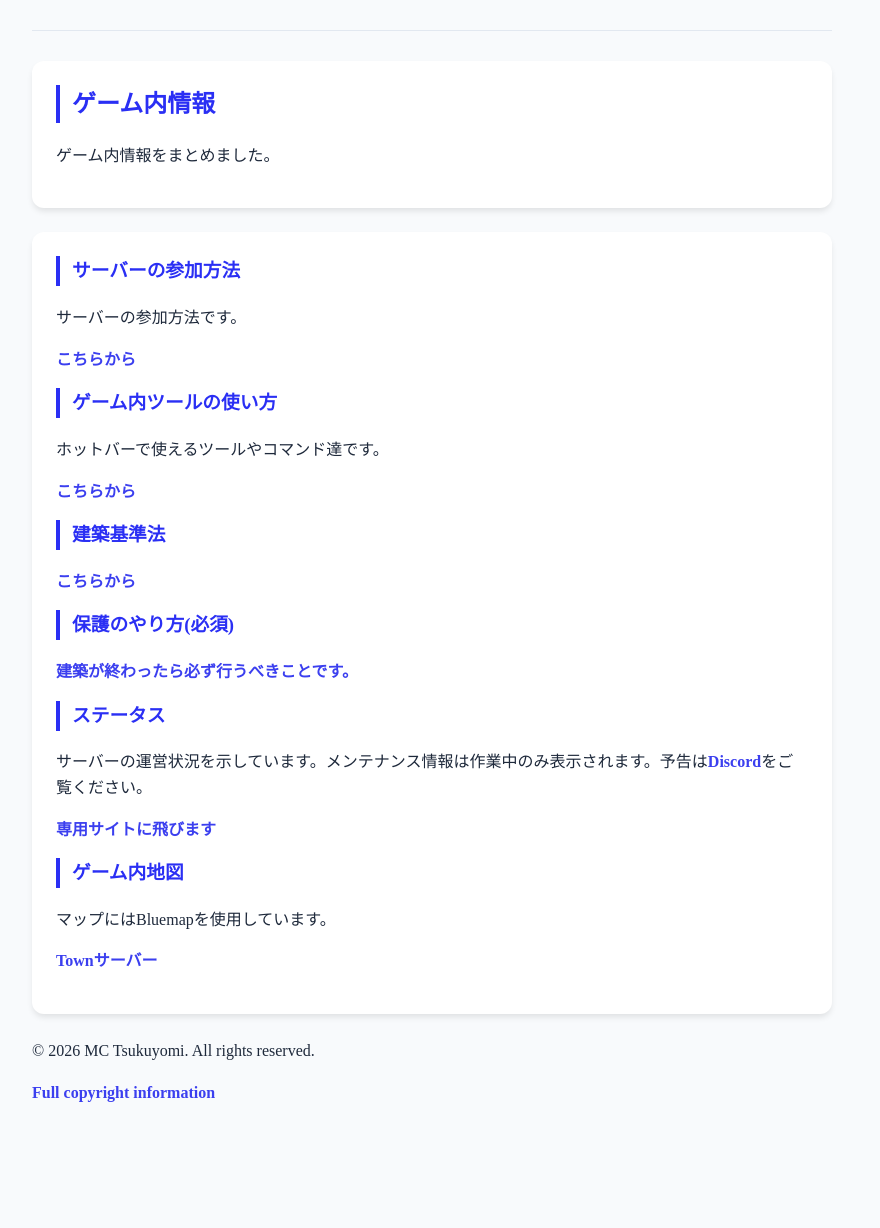
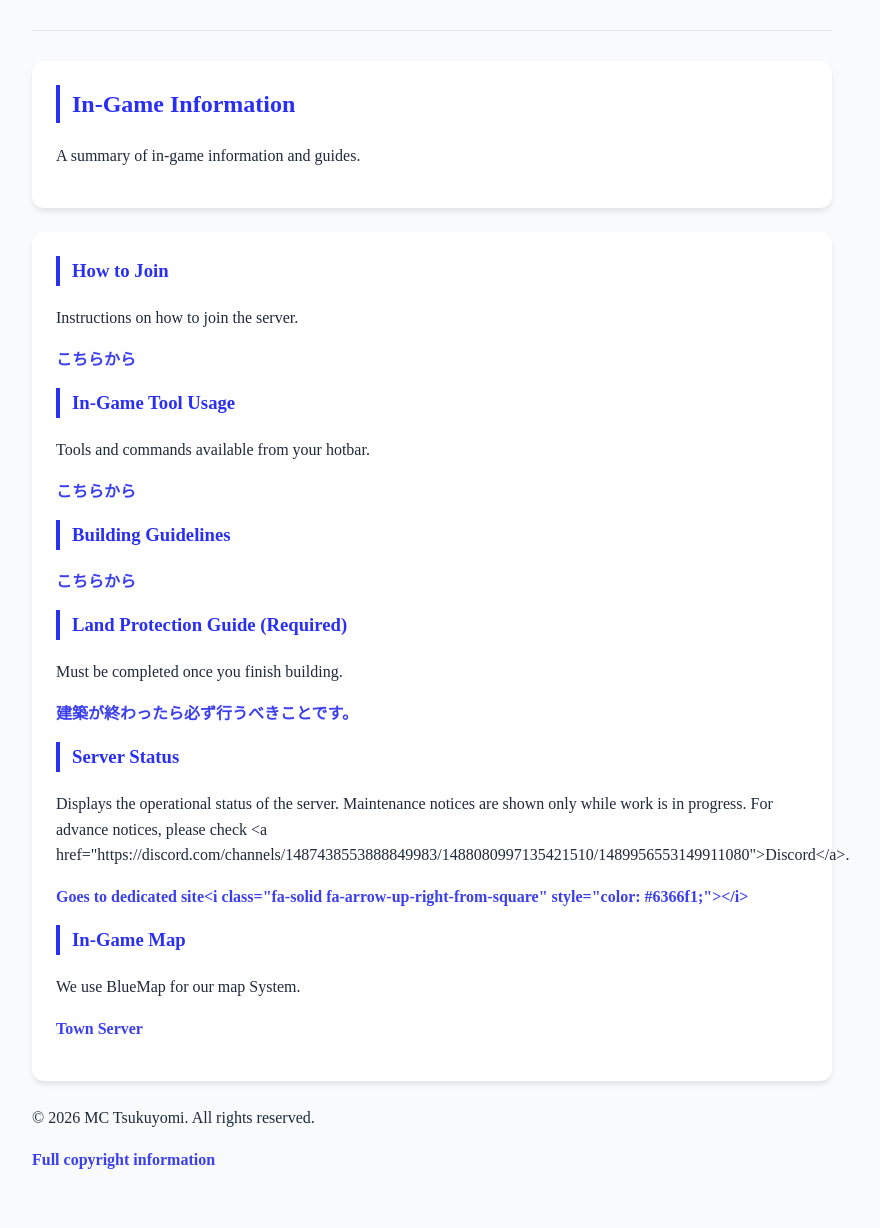
Before and after one commit to clusters-prj/MCKaguyaWeb, a PHP site: page /pages/gameinfo.php in a window 1280 px wide. Shown: the part 191-1419 px from the top of the page, without its empty margins (208-1088 px from the left). Before the commit the page ends 1293 px from the top, so only its background shows below. Run offline with PHP 8.4, Linux system fonts and the light colour scheme; some web fonts are replaced.

Commit message:
Add localization for game information page and update progress details

```diff
--- a/lang/en.php
+++ b/lang/en.php
@@ -99,9 +99,31 @@
     'progress_heading' => 'Recreation Progress',
     'progress_intro' => 'Current progress rates for each element of the project.',
     'progress_water_stage' => 'Water Live Stage Recreation',
-    'progress_water_stage_status' => 'Mostly Completed',
-    'progress_water_stage_detail' => 'Mostly completed',
+    'progress_water_stage_status' => 'Almost Complete',
+    'progress_water_stage_detail' => 'Login location construction in progress...',
     'progress_tsukuyomi_town' => 'Tsukuyomi Town Recreation',
     'progress_tsukuyomi_town_status' => 'Moderately Completed',
     'progress_tsukuyomi_town_detail' => 'Second layer, garden construction in progress...',
+
+    // === gameinfo.php ===
+    'gameinfo_page_title' => 'In-Game Information - Super Kaguya Hime! Recreation Project',
+    'gameinfo_heading' => 'In-Game Information',
+    'gameinfo_intro' => 'A summary of in-game information and guides.',
+    'gameinfo_connect_title' => 'How to Join',
+    'gameinfo_connect_info' => 'Instructions on how to join the server.',
+    'gameinfo_connect_link' => 'Click here',
+    'gameinfo_tools_title' => 'In-Game Tool Usage',
+    'gameinfo_tools_info' => 'Tools and commands available from your hotbar.',
+    'gameinfo_tools_link' => 'Click here',
+    'gameinfo_build_manual_title' => 'Building Guidelines',
+    'gameinfo_build_manual_link' => 'Click here',
+    'gameinfo_wra_title' => 'Land Protection Guide (Required)',
+    'gameinfo_wra_info' => 'Must be completed once you finish building.',
+    'gameinfo_wra_link' => 'Click here',
+    'gameinfo_status_title' => 'Server Status',
+    'gameinfo_status_info' => 'Displays the operational status of the server. Maintenance notices are shown only while work is in progress. For advance notices, please check <a href="https://discord.com/channels/1487438553888849983/1488080997135421510/1489956553149911080">Discord</a>.',
+    'gameinfo_status_link' => 'Goes to dedicated site<i class="fa-solid fa-arrow-up-right-from-square" style="color: #6366f1;"></i>',
+    'gameinfo_map_title' => 'In-Game Map',
+    'gameinfo_map_info' => 'We use BlueMap for our map System.',
+    'gameinfo_map_town_link' => 'Town Server',
 ];
--- a/pages/gameinfo.php
+++ b/pages/gameinfo.php
@@ -5,37 +5,38 @@
     <meta charset="UTF-8">
     <meta name="viewport" content="width=device-width, initial-scale=1.0">
     <link rel="stylesheet" href="/assets/style.css" id="main-style">
-    <title>ゲーム内情報 - 超かぐや姫！再現プロジェクト</title>
+    <title><?= h(t('gameinfo_page_title')) ?></title>
   </head>
   <body>
     <?php include $_SERVER['DOCUMENT_ROOT'] . '/templates/header.php'; ?>
   <main>
       <section id="overview">
-          <h2>ゲーム内情報</h2>
-					<p>ゲーム内情報をまとめました。</p>
+          <h2><?= h(t('gameinfo_heading')) ?></h2>
+					<p><?= h(t('gameinfo_intro')) ?></p>
       </section>
 			<section id="links">
-				<h3>サーバーの参加方法</h3>
-					<p>サーバーの参加方法です。</p>
+				<h3><?= h(t('gameinfo_connect_title')) ?></h3>
+					<p><?= h(t('gameinfo_connect_info')) ?></p>
 					<p><a href="/pages/gameinfos/connect.shtml">こちらから</a></p>
 
-				<h3>ゲーム内ツールの使い方</h3>
-					<p>ホットバーで使えるツールやコマンド達です。</p>
+				<h3><?= h(t('gameinfo_tools_title')) ?></h3>
+					<p><?= h(t('gameinfo_tools_info')) ?></p>
 					<p><a href="/pages/gameinfos/tools.shtml">こちらから</a></p>
 
-				<h3>建築基準法</h3>
+				<h3><?= h(t('gameinfo_build_manual_title')) ?></h3>
 					<p><a href="/pages/gameinfos/build-manual.shtml">こちらから</a></p>
 
-				<h3>保護のやり方(必須)</h3>
+				<h3><?= h(t('gameinfo_wra_title')) ?></h3>
+					<p><?= h(t('gameinfo_wra_info')) ?></p>
 					<p><a href="/pages/gameinfos/wra.shtml">建築が終わったら必ず行うべきことです。</a></p>
 
-				<h3>ステータス</h3>
-					<p>サーバーの運営状況を示しています。メンテナンス情報は作業中のみ表示されます。予告は<a href="https://discord.com/channels/1487438553888849983/1488080997135421510/1489956553149911080">Discord</a>をご覧ください。</p>
-					<p><a href="https://uptime.clusters-prj.com/status/ms-k" target="_blank" rel="noopener noreferrer">専用サイトに飛びます<i class="fa-solid fa-arrow-up-right-from-square" style="color: #6366f1;"></i></a></p>
+				<h3><?= h(t('gameinfo_status_title')) ?></h3>
+					<p><?= h(t('gameinfo_status_info')) ?></p>
+					<p><a href="https://uptime.clusters-prj.com/status/ms-k" target="_blank" rel="noopener noreferrer"> <?= h(t('gameinfo_status_link')) ?></a></p>
 
-				<h3>ゲーム内地図</h3>
-					<p>マップにはBluemapを使用しています。</p>
-					<p><a href="https://map-town-kaguya.clusters-prj.com/" target="_blank" rel="noopener noreferrer">Townサーバー</p></a>
+				<h3><?= h(t('gameinfo_map_title')) ?></h3>
+					<p><?= h(t('gameinfo_map_info')) ?></p>
+					<p><a href="https://map-town-kaguya.clusters-prj.com/" target="_blank" rel="noopener noreferrer"><?= h(t('gameinfo_map_town_link')) ?></a></p>
 			</section>
   </main>
   <?php include $_SERVER['DOCUMENT_ROOT'] . '/templates/footer.php'; ?>
```
Also changed, not shown: lang/ja.php (+24 -2 lines).
